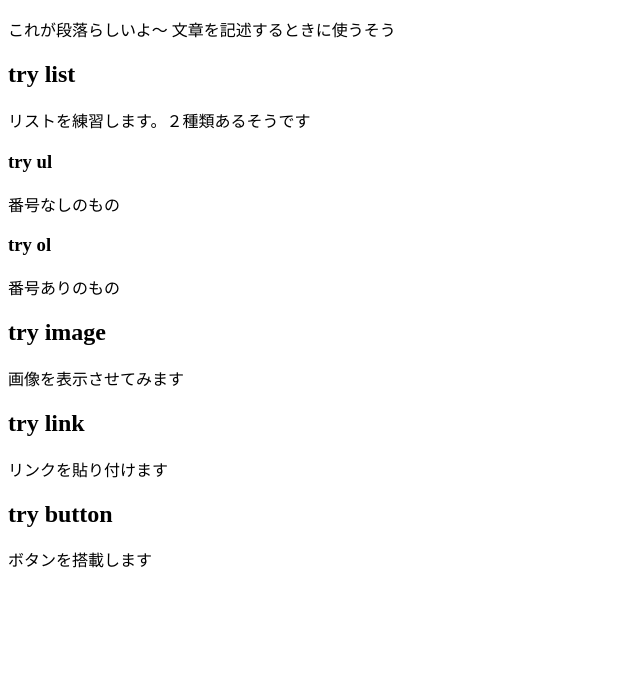
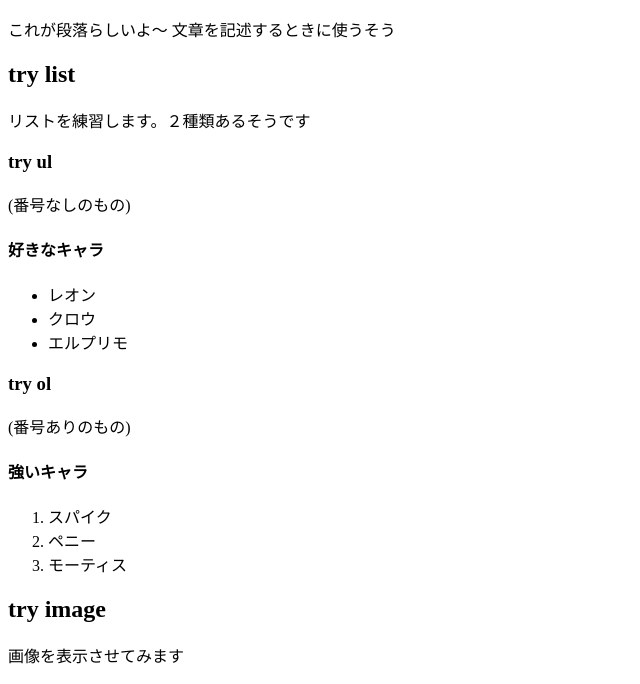
Before and after one commit to syu-kwsk/JavaScript-study, a plain HTML site: page html/src/homepage.html in a window 1280 px wide. Shown: the part 105-789 px from the top of the page, without its empty margins (0-640 px from the left). Drawn offline with Linux system fonts and the light colour scheme.

Commit message:
Compare ul and ol list

```diff
--- a/html/src/homepage.html
+++ b/html/src/homepage.html
@@ -17,9 +17,22 @@
     <p>リストを練習します。２種類あるそうです</p>
 
     <h3>try ul</h3>
-    <p>番号なしのもの</p>
+    <p>(番号なしのもの)</p>
+    <h4>好きなキャラ</h4>
+    <ul>
+      <li>レオン</li>
+      <li>クロウ</li>
+      <li>エルプリモ</li>
+    </ul>
     <h3>try ol</h3>
-    <p>番号ありのもの</p>
+    <p>(番号ありのもの)</p>
+    <h4>強いキャラ</h4>
+    <ol>
+      <li>スパイク</li>
+      <li>ペニー</li>
+      <li>モーティス</li>
+    </ol>
+
 
     <h2>try image</h2>
     <p>画像を表示させてみます</p>
```
